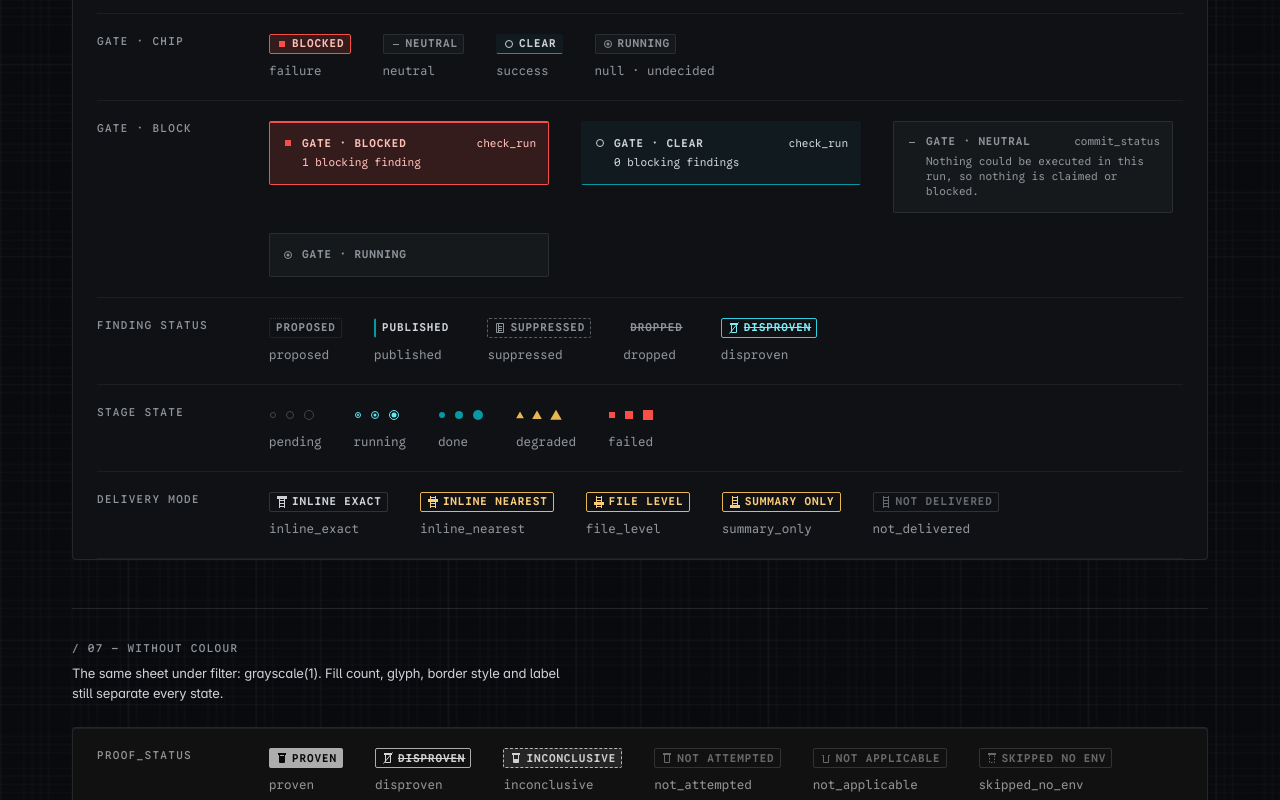
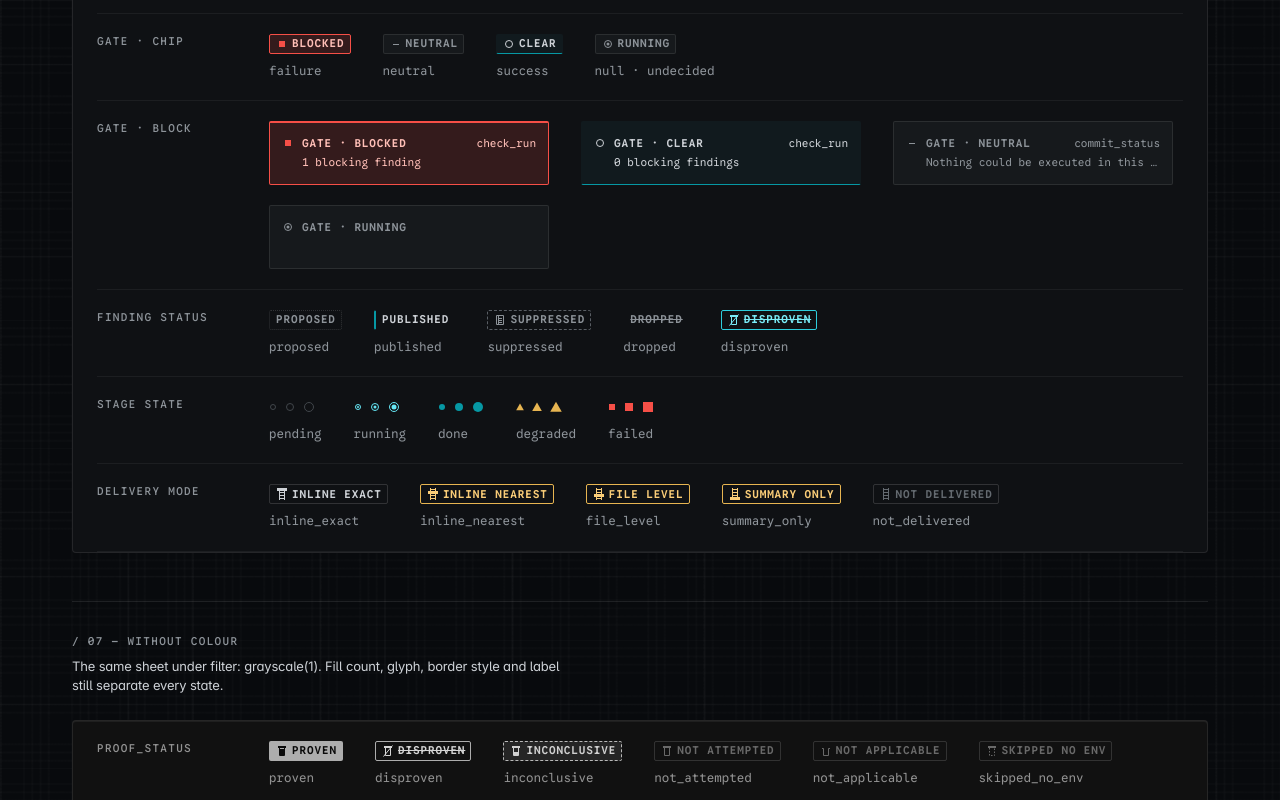
Before and after one commit to mvanshbu0681/prguard, a Next.js app in the folder web/: page /lab/t1c in a window 1280 px wide. Shown: the part 6400-7200 px from the top of the page. Built offline with nearby package versions, Linux system fonts and the light colour scheme.

Commit message:
wip(t1c-fix): GateBlock fixed 280x64 box, detail row reserved and clamped
Co-Authored-By: Claude Opus 5.5 <noreply@anthropic.com>

```diff
--- a/web/src/components/badges/gate.tsx
+++ b/web/src/components/badges/gate.tsx
@@ -11,9 +11,10 @@
 //                      No green, no checkmark: an instrument at rest has a needle at zero.
 //   null     RUNNING   the gate is not decided yet; neutral styling
 //
-// Every state keeps the same box: a 1px border on all four sides (transparent where the state
-// has none), and BLOCKED's 2px top rule takes its extra pixel out of the padding, so the 0ms
-// colour flip never moves a pixel of layout. The glyph (■ ○ — ◉) keeps the state legible
+// Every state keeps the same box: 280x64 (docs/design/04-dashboard-blueprint.md, the gate
+// block), a 1px border on all four sides (transparent where the state has none), BLOCKED's 2px
+// top rule taking its extra pixel out of the padding, and the second line always reserved and
+// clamped to one line, so the 0ms colour flip never moves a pixel of layout. The glyph (■ ○ — ◉) keeps the state legible
 // without colour. The failure square is --alarm as a fill, the one place a chip may use it.
 import { useState, type ComponentProps, type ReactNode } from "react";
 import { GateGlyph, type GateGlyphState } from "@/components/icons/chip-glyphs";
@@ -70,8 +71,11 @@ export type GateBlockProps = Omit<ComponentProps<"div">, "children"> & {
   announce?: boolean;
 };
 
+/** One line at 11px, always: the row exists in every state and never wraps. */
+const DETAIL_ROW = "block min-w-0 truncate pl-5 font-mono text-[11px] leading-[1.4]";
+
 /**
- * The gate block: 280px, top-right of every run view.
+ * The gate block: 280x64, top-right of every run view.
  *
  *   ■ GATE · BLOCKED            check_run     the verdict, and the gate-ladder rung that carried it
  *     1 blocking finding                      why: the count, or the API's reason for a neutral gate
@@ -96,7 +100,10 @@ export function GateBlock({ conclusion, blocking, delivery, reason, detail, anno
   // Only BLOCKED carries the 2px --alarm top rule. It takes its extra pixel from the top
   // padding, so the four states share one box and the flip never moves the content.
   const failure = state === "failure";
-  const pad = line ? (failure ? "border-t-2 pt-[11px] pb-3" : "py-3") : failure ? "border-t-2 pt-[7px] pb-2" : "py-2";
+  const pad = failure ? "border-t-2 pt-[11px] pb-3" : "py-3";
+  // The full sentence stays in the DOM (assistive tech reads all of it); the eye gets one
+  // line and the rest on hover. gate.reason can run to three lines at 11px.
+  const title = typeof line === "string" ? line : undefined;
 
   return (
     <div data-slot="gate-block" data-conclusion={state} className={cn("relative w-[280px] max-w-full", className)} {...rest}>
@@ -104,8 +111,7 @@ export function GateBlock({ conclusion, blocking, delivery, reason, detail, anno
         key={stamps}
         data-slot="gate-block-frame"
         className={cn(
-          "flex flex-col justify-center gap-1 rounded-data border px-3 transition-none",
-          line ? "min-h-16" : "min-h-11",
+          "flex h-16 flex-col justify-center gap-1 overflow-hidden rounded-data border px-3 transition-none",
           pad,
           spec.block,
           stamps > 0 && STAMP_CLASS,
@@ -124,10 +130,15 @@ export function GateBlock({ conclusion, blocking, delivery, reason, detail, anno
           ) : null}
         </span>
         {line ? (
-          <span data-slot="gate-block-detail" className="pl-5 font-mono text-[11px] leading-[1.4] [overflow-wrap:anywhere]">
+          <span data-slot="gate-block-detail" title={title} className={DETAIL_ROW}>
             {line}
           </span>
-        ) : null}
+        ) : (
+          // Nothing to say yet (RUNNING, or no count supplied): the row is still reserved.
+          <span data-slot="gate-block-detail-empty" aria-hidden="true" className={DETAIL_ROW}>
+            {"\u00a0"}
+          </span>
+        )}
       </div>
       {announce ? (
         <>
```
Also changed, not shown: 1 other file (tests, documents, lock files or other folders).
